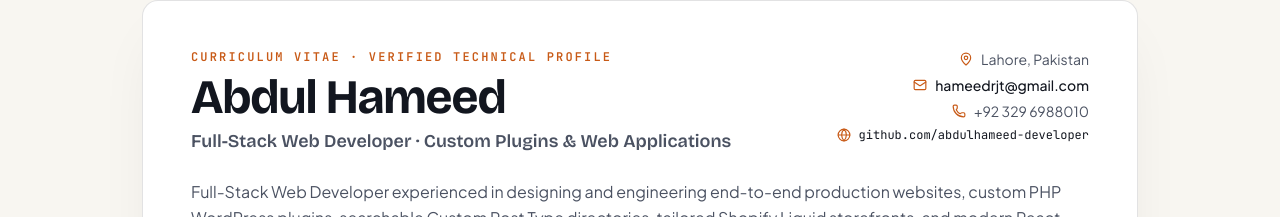
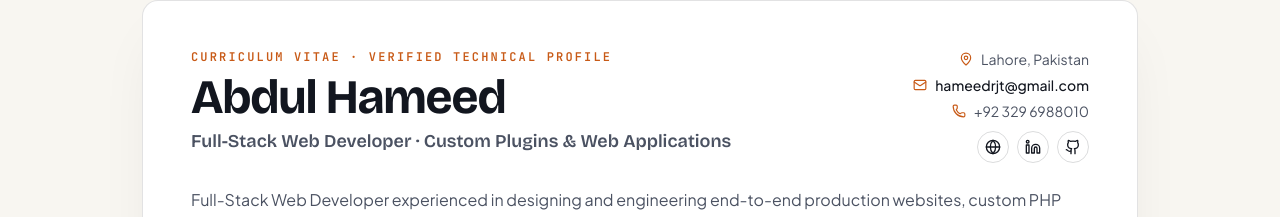
Before and after one commit to abdulhameed-developer/abdul-hameed-portfolio, a Next.js app: page /resume in a window 1280 px wide. Shown: the part 243-460 px from the top of the page. Built offline with nearby package versions, Linux system fonts and the light colour scheme; no server answers.

Commit message:
add direct portfolio linkedin and github links to CV

```diff
--- a/app/resume/page.tsx
+++ b/app/resume/page.tsx
@@ -5,7 +5,9 @@ import {
   ArrowLeft,
   ArrowUpRight,
   CheckCircle2,
+  Github,
   Globe,
+  Linkedin,
   Mail,
   MapPin,
   Phone,
@@ -119,17 +121,41 @@ export default function ResumePage() {
                     <Phone className="h-3.5 w-3.5 text-[#C85A17]" />
                     <span>{DEVELOPER_PROFILE.whatsappDisplay}</span>
                   </p>
-                  <p className="flex items-center gap-2 md:justify-end">
-                    <Globe className="h-3.5 w-3.5 text-[#C85A17]" />
+                  <nav
+                    aria-label="Professional links"
+                    className="flex items-center gap-2 pt-1 md:justify-end"
+                  >
+                    <a
+                      href={portfolioUrl}
+                      target="_blank"
+                      rel="noopener noreferrer"
+                      aria-label="Open portfolio"
+                      title="Portfolio"
+                      className="inline-flex h-8 w-8 items-center justify-center rounded-full border border-[#12161F]/15 text-[#12161F] transition-colors hover:border-[#C85A17] hover:bg-[#C85A17] hover:text-white print:border-[#12161F] print:hover:bg-white print:hover:text-[#12161F]"
+                    >
+                      <Globe className="h-4 w-4" />
+                    </a>
+                    <a
+                      href={DEVELOPER_PROFILE.linkedinUrl}
+                      target="_blank"
+                      rel="noopener noreferrer"
+                      aria-label="Open LinkedIn profile"
+                      title="LinkedIn"
+                      className="inline-flex h-8 w-8 items-center justify-center rounded-full border border-[#12161F]/15 text-[#12161F] transition-colors hover:border-[#0A66C2] hover:bg-[#0A66C2] hover:text-white print:border-[#12161F] print:hover:bg-white print:hover:text-[#12161F]"
+                    >
+                      <Linkedin className="h-4 w-4" />
+                    </a>
                     <a
                       href={DEVELOPER_PROFILE.githubUrl}
                       target="_blank"
                       rel="noopener noreferrer"
-                      className="font-mono text-xs text-[#12161F] hover:text-[#C85A17]"
+                      aria-label="Open GitHub profile"
+                      title="GitHub"
+                      className="inline-flex h-8 w-8 items-center justify-center rounded-full border border-[#12161F]/15 text-[#12161F] transition-colors hover:border-[#12161F] hover:bg-[#12161F] hover:text-white print:border-[#12161F] print:hover:bg-white print:hover:text-[#12161F]"
                     >
-                      github.com/{DEVELOPER_PROFILE.githubHandle}
+                      <Github className="h-4 w-4" />
                     </a>
-                  </p>
+                  </nav>
                 </div>
               </div>
 
```
